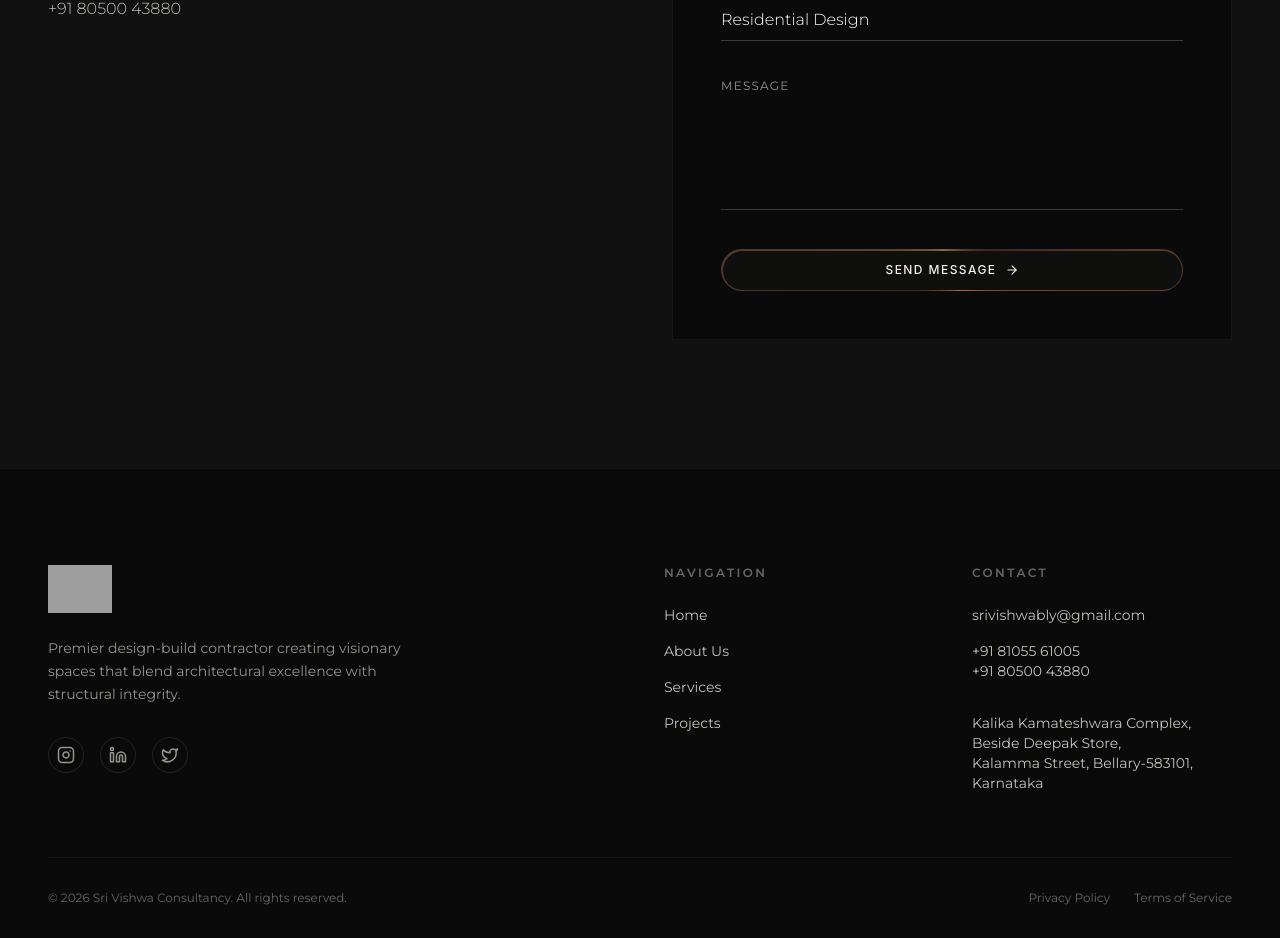
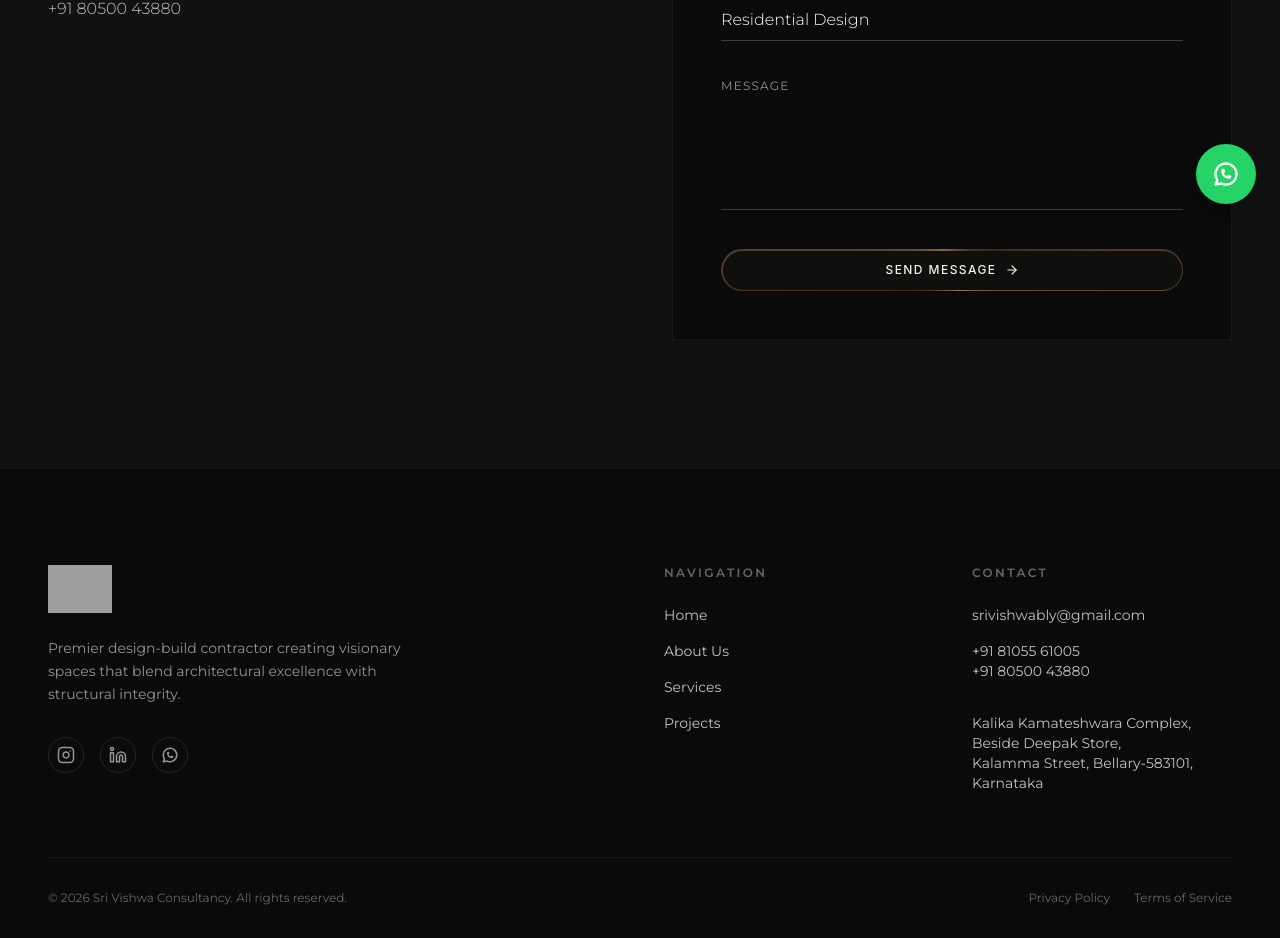
Before and after one commit to srivishwably-consultancy/Sri-vishwa, a React (Vite) app: page /contact in a window 1280 px wide. Shown: the part 572-1510 px from the top of the page. Built offline with nearby package versions, Linux system fonts and the light colour scheme; grey boxes are pictures that could not be loaded.

Commit message:
feat: Add FloatingWhatsApp component
Introduces a persistent WhatsApp chat button on all pages to improve contact accessibility. The component is integrated into the main App layout and also added to the footer for consistency.

```diff
--- a/src/App.tsx
+++ b/src/App.tsx
@@ -2,6 +2,7 @@ import { BrowserRouter as Router, Routes, Route, useLocation } from 'react-route
 import { useEffect } from 'react';
 import { Navbar } from './components/Navbar';
 import { Footer } from './components/Footer';
+import { FloatingWhatsApp } from './components/FloatingWhatsApp';
 import { Home } from './pages/Home';
 import { Services } from './pages/Services';
 import { Contact } from './pages/Contact';
@@ -35,6 +36,7 @@ export default function App() {
           </Routes>
         </div>
         <Footer />
+        <FloatingWhatsApp />
       </div>
     </Router>
   );
--- /dev/null
+++ b/src/components/FloatingWhatsApp.tsx
@@ -0,0 +1,37 @@
+import { motion } from 'motion/react';
+
+const WhatsAppIcon = ({ size = 24 }) => (
+  <svg
+    xmlns="http://www.w3.org/2000/svg"
+    width={size}
+    height={size}
+    viewBox="0 0 24 24"
+    fill="none"
+    stroke="currentColor"
+    strokeWidth="2"
+    strokeLinecap="round"
+    strokeLinejoin="round"
+  >
+    <path d="M3 21l1.65-3.8a9 9 0 1 1 3.4 2.9L3 21" />
+    <path d="M9 10a.5.5 0 0 0 1 0V9a.5.5 0 0 0-1 0v1a5 5 0 0 0 5 5h1a.5.5 0 0 0 0-1h-1a.5.5 0 0 0 0 1" />
+  </svg>
+);
+
+export function FloatingWhatsApp() {
+  return (
+    <motion.a
+      href="https://wa.me/918105561005"
+      target="_blank"
+      rel="noopener noreferrer"
+      className="fixed bottom-6 right-6 z-50 p-4 bg-[#25D366] text-white rounded-full shadow-lg hover:bg-[#20bd5a] transition-colors focus:outline-none focus:ring-2 focus:ring-offset-2 focus:ring-[#25D366] focus:ring-offset-[#111111]"
+      initial={{ scale: 0, opacity: 0 }}
+      animate={{ scale: 1, opacity: 1 }}
+      transition={{ type: "spring", stiffness: 260, damping: 20 }}
+      whileHover={{ scale: 1.1 }}
+      whileTap={{ scale: 0.9 }}
+      aria-label="Chat with us on WhatsApp"
+    >
+      <WhatsAppIcon size={28} />
+    </motion.a>
+  );
+}
--- a/src/components/Footer.tsx
+++ b/src/components/Footer.tsx
@@ -1,6 +1,23 @@
 import { Link } from 'react-router-dom';
 import { Container } from './Container';
-import { Instagram, Linkedin, Twitter } from 'lucide-react';
+import { Instagram, Linkedin } from 'lucide-react';
+
+const WhatsAppIcon = ({ size = 18 }) => (
+  <svg
+    xmlns="http://www.w3.org/2000/svg"
+    width={size}
+    height={size}
+    viewBox="0 0 24 24"
+    fill="none"
+    stroke="currentColor"
+    strokeWidth="2"
+    strokeLinecap="round"
+    strokeLinejoin="round"
+  >
+    <path d="M3 21l1.65-3.8a9 9 0 1 1 3.4 2.9L3 21" />
+    <path d="M9 10a.5.5 0 0 0 1 0V9a.5.5 0 0 0-1 0v1a5 5 0 0 0 5 5h1a.5.5 0 0 0 0-1h-1a.5.5 0 0 0 0 1" />
+  </svg>
+);
 
 export function Footer() {
   return (
@@ -17,7 +34,7 @@ export function Footer() {
             <div className="flex gap-4">
               <a href="https://www.instagram.com/srivishwaballari" target="_blank" rel="noopener noreferrer" className="p-2 border border-white/10 rounded-full text-secondary/60 hover:text-accent hover:border-accent transition-colors"><Instagram size={18} /></a>
               <a href="https://www.linkedin.com/in/kshreyas-civil" target="_blank" rel="noopener noreferrer" className="p-2 border border-white/10 rounded-full text-secondary/60 hover:text-accent hover:border-accent transition-colors"><Linkedin size={18} /></a>
-              <a href="#" className="p-2 border border-white/10 rounded-full text-secondary/60 hover:text-accent hover:border-accent transition-colors"><Twitter size={18} /></a>
+              <a href="https://wa.me/918105561005" target="_blank" rel="noopener noreferrer" className="p-2 border border-white/10 rounded-full text-secondary/60 hover:text-accent hover:border-accent transition-colors"><WhatsAppIcon size={18} /></a>
             </div>
           </div>
 
```
